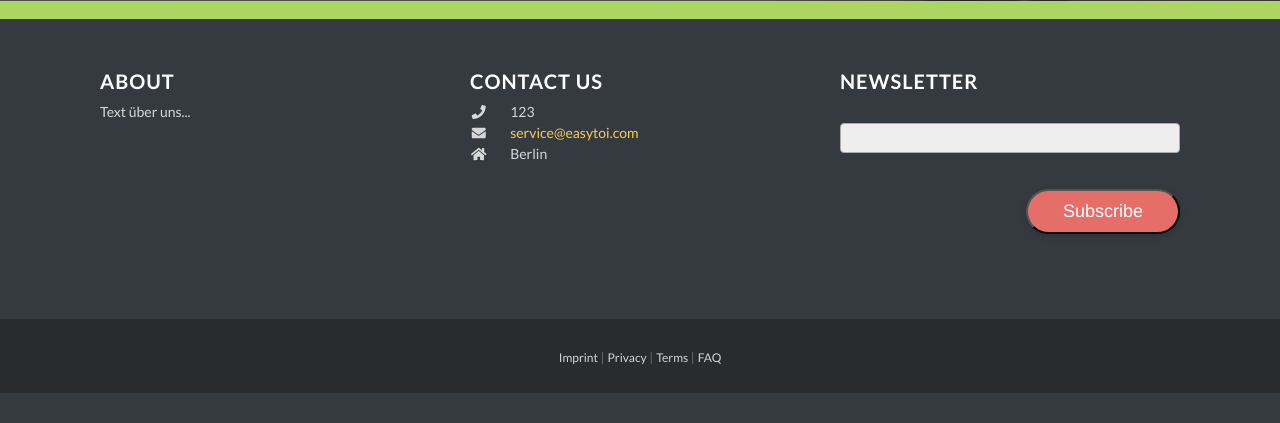
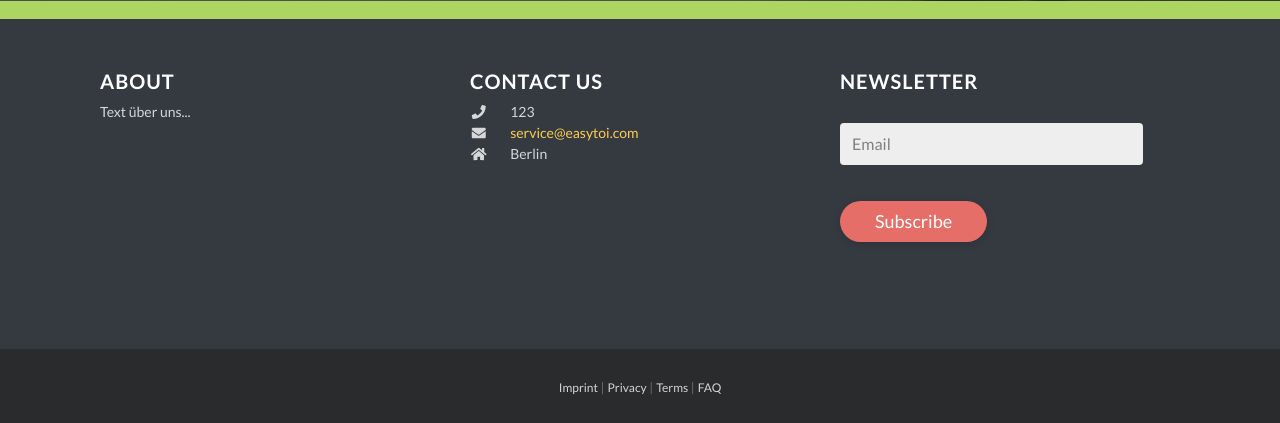
Before and after one commit to chtinnes/easytoi.github.io, a PHP site: page / in a window 1280 px wide. Shown: the part 3603-4026 px from the top of the page. Before the commit the page ends 3996 px from the top, so only its background shows below. Run offline with PHP 8.4, Linux system fonts and the light colour scheme; style sheets or scripts are compiled from the project's sources; some libraries are stand-ins or nearby versions; some web fonts are replaced.

Commit message:
update newsletter design

```diff
--- a/css/custom.css
+++ b/css/custom.css
@@ -139,12 +139,16 @@ label {
 	font-size: 16px;
 }
 
+input::placeholder {
+	color: #808080 !important;
+}
+
 .cr_ipe_item input {
 	background: none repeat scroll 0 0 #eeeeee;
-	border: 1px solid #aaa;
-	padding: 5px;
-	font-family: Helvetica;
+	padding: 12px;
+	color: #292b2c !important;
 	font-size: 16px;
+	font-family: 'Lato', sans-serif !important;
 }
 
 .cr_ipe_item select {
@@ -654,10 +658,15 @@ textarea {
 	margin: 20px auto 25px auto;
 }
 
+input, button, submit {
+	border: none !important;
+}
+
 .submit-btn {
-	float: right;
+	float: left;
 	padding: 7px 35px;
 	border-radius: 60px;
+	font-family: 'Lato', sans-serif !important;
 	display: inline-block;
 	background-color: #E66E68;
 	color: #fff;
--- a/css/easytoi.css
+++ b/css/easytoi.css
@@ -251,7 +251,7 @@ a:hover {
 .footer {
   padding: 50px 0;
   background-color: #343a40;
-  min-height: 300px; }
+  min-height: 330px; }
   .footer p {
     color: rgba(255, 255, 255, 0.8);
     font-size: 14px; }
--- a/index.html
+++ b/index.html
@@ -365,7 +365,7 @@
 				        </div>
 				        <div class="editable_content" style="text-align:left;">
 							<div id="3687930" rel="email" class="cr_ipe_item ui-sortable musthave" style="margin-bottom:px;">
-							     <input id="text3687930" name="email" value="" type="text" style="width:100%;" />
+							     <input placeholder="Email" id="text3687930" name="email" value="" type="text" style="width:89%;" />
 							</div>
 							<div id="3687913" rel="recaptcha" class="cr_ipe_item ui-sortable musthave">
 							    <script src="https://www.google.com/recaptcha/api.js" async defer></script>
--- a/sass/easytoi.sass
+++ b/sass/easytoi.sass
@@ -318,7 +318,7 @@ a:hover
 .footer
     padding: $selection-padding-small
     background-color: $dark-light-color
-    min-height: 300px
+    min-height: 330px
 
     p
         color: $white-trans-color
```
